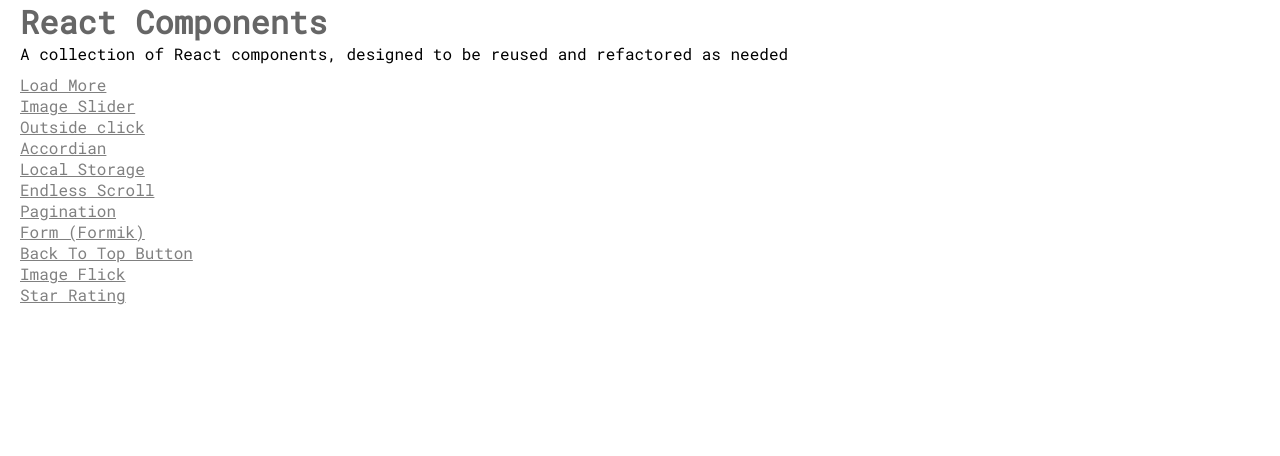
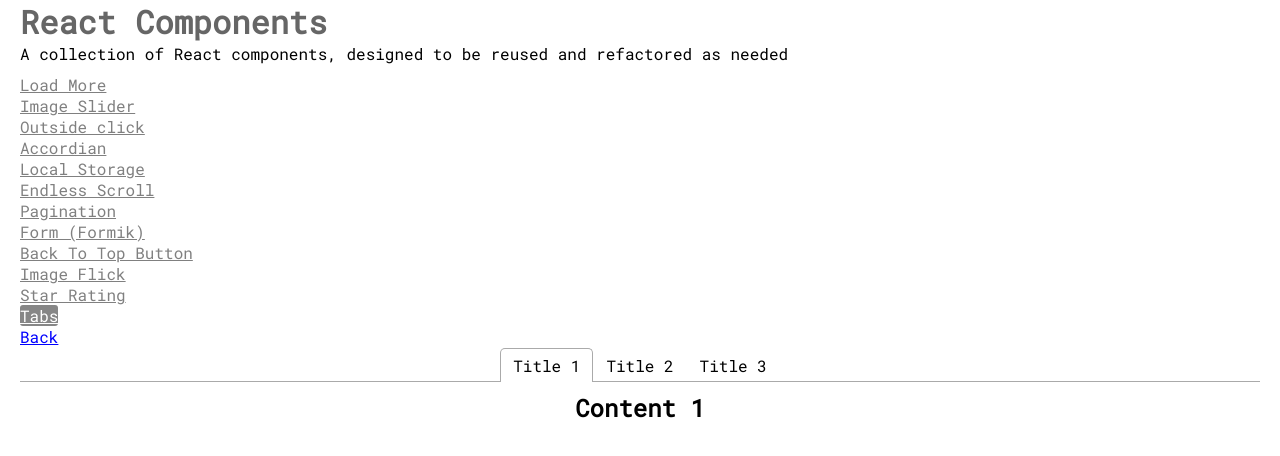
Before and after one commit to ChrisCooper0/react-components, a React (Create React App) app: page /tabs in a window 1280 px wide. Shown: the top 456 px of the page. Built offline with nearby package versions, Linux system fonts and the light colour scheme.

Commit message:
add component

```diff
--- a/package.json
+++ b/package.json
@@ -15,6 +15,7 @@
     "react-paginate": "^7.1.3",
     "react-router-dom": "^6.2.1",
     "react-scripts": "4.0.3",
+    "react-tabs": "^3.2.3",
     "styled-components": "^5.3.1",
     "web-vitals": "^1.1.2"
   },
--- a/src/App.js
+++ b/src/App.js
@@ -17,6 +17,7 @@ import FormExample from "./components/Form/Form";
 import BackToTopButton from "./components/BackToTop/BackToTop";
 import ImageFlick from "./components/ImageFlick/ImageFlick";
 import StarRating from "./components/StarRating/StarRating";
+import Tabulated from "./components/Tabulated/Tabulated";
 
 function App() {
   return (
@@ -86,6 +87,11 @@ function App() {
                 Star Rating
               </NavLink>
             </li>
+            <li>
+              <NavLink activeClassName="selected" to="/tabs">
+                Tabs
+              </NavLink>
+            </li>
           </ul>
         </nav>
         <Routes>
@@ -109,6 +115,7 @@ function App() {
               />
             }
           />
+          <Route path="/tabs" element={<Tabulated />} />
         </Routes>
       </div>
     </Router>
--- /dev/null
+++ b/src/components/Tabulated/Tabulated.js
@@ -0,0 +1,40 @@
+import React from "react";
+import styled from "styled-components";
+import { Link } from "react-router-dom";
+import { Tab, Tabs, TabList, TabPanel } from "react-tabs";
+import "react-tabs/style/react-tabs.css";
+
+const Tabulated = () => {
+  return (
+    <>
+      <Link className="link" to="/">
+        Back
+      </Link>
+      <StyledWrapper>
+        <Tabs>
+          <TabList>
+            <Tab>Title 1</Tab>
+            <Tab>Title 2</Tab>
+            <Tab>Title 3</Tab>
+          </TabList>
+
+          <TabPanel>
+            <h2>Content 1</h2>
+          </TabPanel>
+          <TabPanel>
+            <h2>Content 2</h2>
+          </TabPanel>
+          <TabPanel>
+            <h2>Content 3</h2>
+          </TabPanel>
+        </Tabs>
+      </StyledWrapper>
+    </>
+  );
+};
+
+const StyledWrapper = styled.div`
+  text-align: center;
+`;
+
+export default Tabulated;
```
Also changed, not shown: 1 other file (tests, documents, lock files or other folders).
